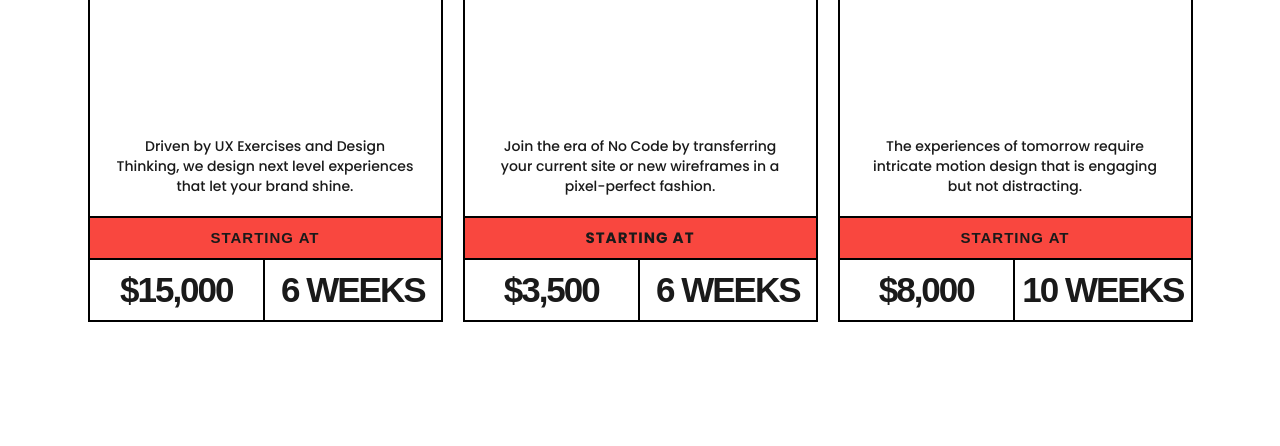
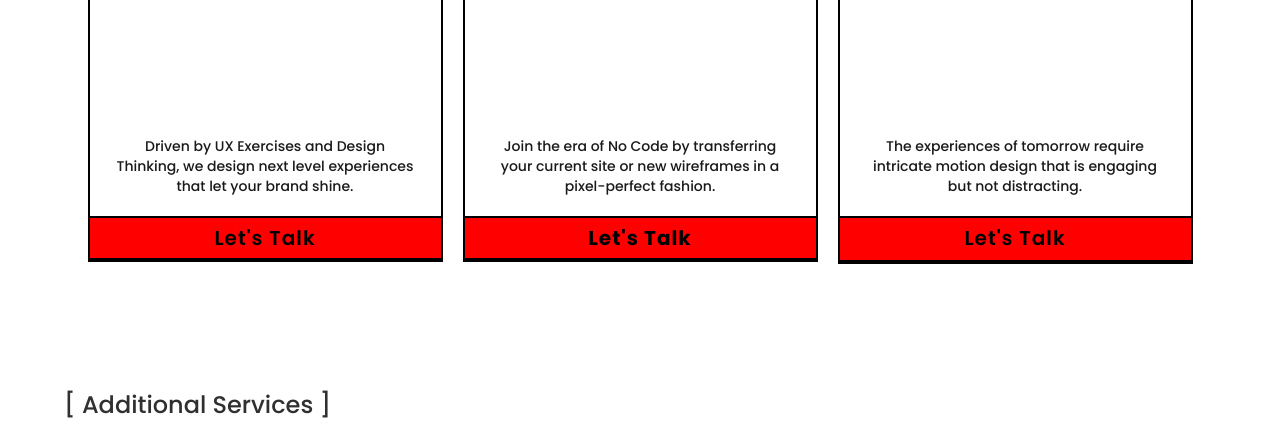
Before and after one commit to Mizanur2001/brandify, a plain HTML site: page index.html in a window 1280 px wide. Shown: the part 1417-1863 px from the top of the page. Drawn offline with nearby package versions, Linux system fonts and the light colour scheme.

Commit message:
Change design in v(0.1.1)

```diff
--- a/index.html
+++ b/index.html
@@ -368,8 +368,7 @@
             </a>
 
             <!-- navbarOptions -->
-            <div id="edb0e1d1-b03d-a89a-ee13-fc9d2d1819b1"
-                class="block height-full width-80 border-1px justify-end">
+            <div id="edb0e1d1-b03d-a89a-ee13-fc9d2d1819b1" class="block height-full width-80 border-1px justify-end">
                 <div class="nav-link-div width-48 flex-row-center">
                     <a href="#grained-3" class="nav-link w-inline-block">
                         <div class="navlink-text">Services</div>
@@ -460,15 +459,7 @@
                                 <div class="flex-column-middle flex-stretch" style="display: flex;">
                                     <div
                                         class="flex-column-middle justify-column-center padding-10 border-y background-coral">
-                                        <div class="starting_at">STARTING AT</div>
-                                    </div>
-                                    <div class="block flex-row pricing">
-                                        <div class="block flex-column-middle width-50 border-right-1px padding-y-10">
-                                            <h3 class="pricing__tag">$15,000</h3>
-                                        </div>
-                                        <div class="block justify-column-center width-50">
-                                            <h3 class="pricing__tag">6 WEEKS</h3>
-                                        </div>
+                                        <div class="starting_at"><a href="/">Let's Talk</a></div>
                                     </div>
                                 </div>
 
@@ -497,15 +488,7 @@
                                     <div
                                         class="flex-column-middle justify-column-center padding-10 border-y background-coral">
                                         <div class="starting_at">
-                                            <strong>STARTING AT</strong>
-                                        </div>
-                                    </div>
-                                    <div class="block flex-row pricing">
-                                        <div class="block flex-column-middle width-50 border-right-1px padding-y-10">
-                                            <h3 class="pricing__tag">$3,500</h3>
-                                        </div>
-                                        <div class="block justify-column-center width-50">
-                                            <h3 class="pricing__tag">6 WEEKS</h3>
+                                            <strong><a href="/">Let's Talk</a></strong>
                                         </div>
                                     </div>
                                 </div>
@@ -533,15 +516,7 @@
                                     <div
                                         class="flex-column-middle justify-column-center padding-10 border-y background-coral">
                                         <div>
-                                            <strong class="starting_at">STARTING AT</strong>
-                                        </div>
-                                    </div>
-                                    <div class="block flex-row pricing">
-                                        <div class="block flex-column-middle width-50 border-right-1px padding-y-10">
-                                            <h3 class="pricing__tag">$8,000</h3>
-                                        </div>
-                                        <div class="block justify-column-center width-50">
-                                            <h3 class="pricing__tag">10 WEEKS</h3>
+                                            <strong class="starting_at"> <a href="/">Let's Talk</a></strong>
                                         </div>
                                     </div>
                                 </div>
```
Also changed, not shown: css/main.css.
